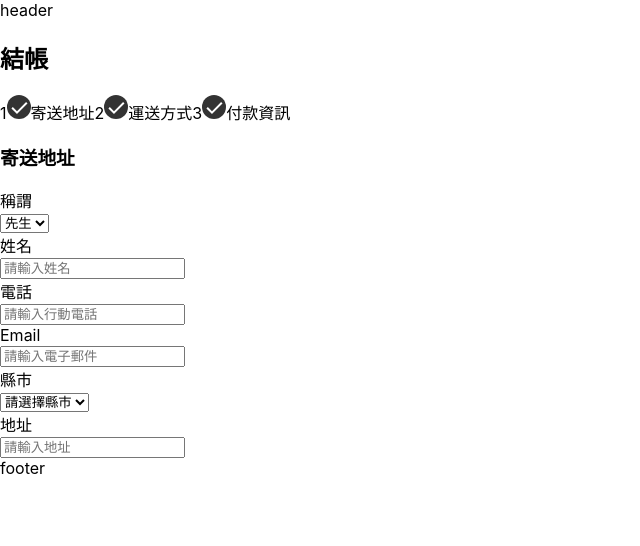
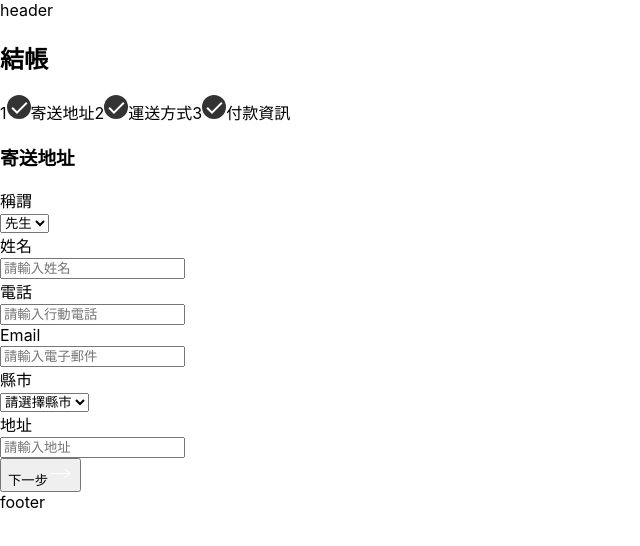
Before and after one commit to Yoruyeh/alpha_shop, a React (Create React App) app: page / in a window 1280 px wide. Shown: the top 546 px of the page, without its empty margins (0-640 px from the left). Built offline with nearby package versions, Linux system fonts and the light colour scheme.

Commit message:
add progress_control.js and then add to main.js

```diff
--- a/src/components/main.js
+++ b/src/components/main.js
@@ -1,9 +1,11 @@
 import Register from "./register";
+import ProgressControl from "./progress_control";
 
 function Main() {
   return (
     <div class="main-container">
       <Register />
+      <ProgressControl />
     </div>
   )
 }
--- a/src/components/progress_control.js
+++ b/src/components/progress_control.js
@@ -0,0 +1,34 @@
+import { ReactComponent as RightArrowIcon} from '../icons/right-arrow.svg'
+// import { ReactComponent as LeftArrowIcon} from '../icons/left-arrow.svg'
+
+export default function ProgressControl() {
+  return (
+    <>
+      <section class="button-group col col-12" data-phase="address">
+            <button class="next">
+              下一步
+              <RightArrowIcon class="cursor-point" />
+            </button>
+          </section>
+          {/* <section class="button-group col col-12" data-phase="shipping">
+            <button class="prev">
+              <LeftArrowIcon class="cursor-point" />
+              上一步
+            </button>
+            <button class="next">
+              下一步
+              <RightArrowIcon class="cursor-point" />
+            </button>
+          </section>
+          <section class="button-group col col-12" data-phase="credit-card">
+            <button class="prev">
+              <LeftArrowIcon class="cursor-point" />
+              上一步
+            </button>
+            <button class="next">
+              確認下單
+            </button>
+          </section> */}
+    </>
+  )
+}
```
